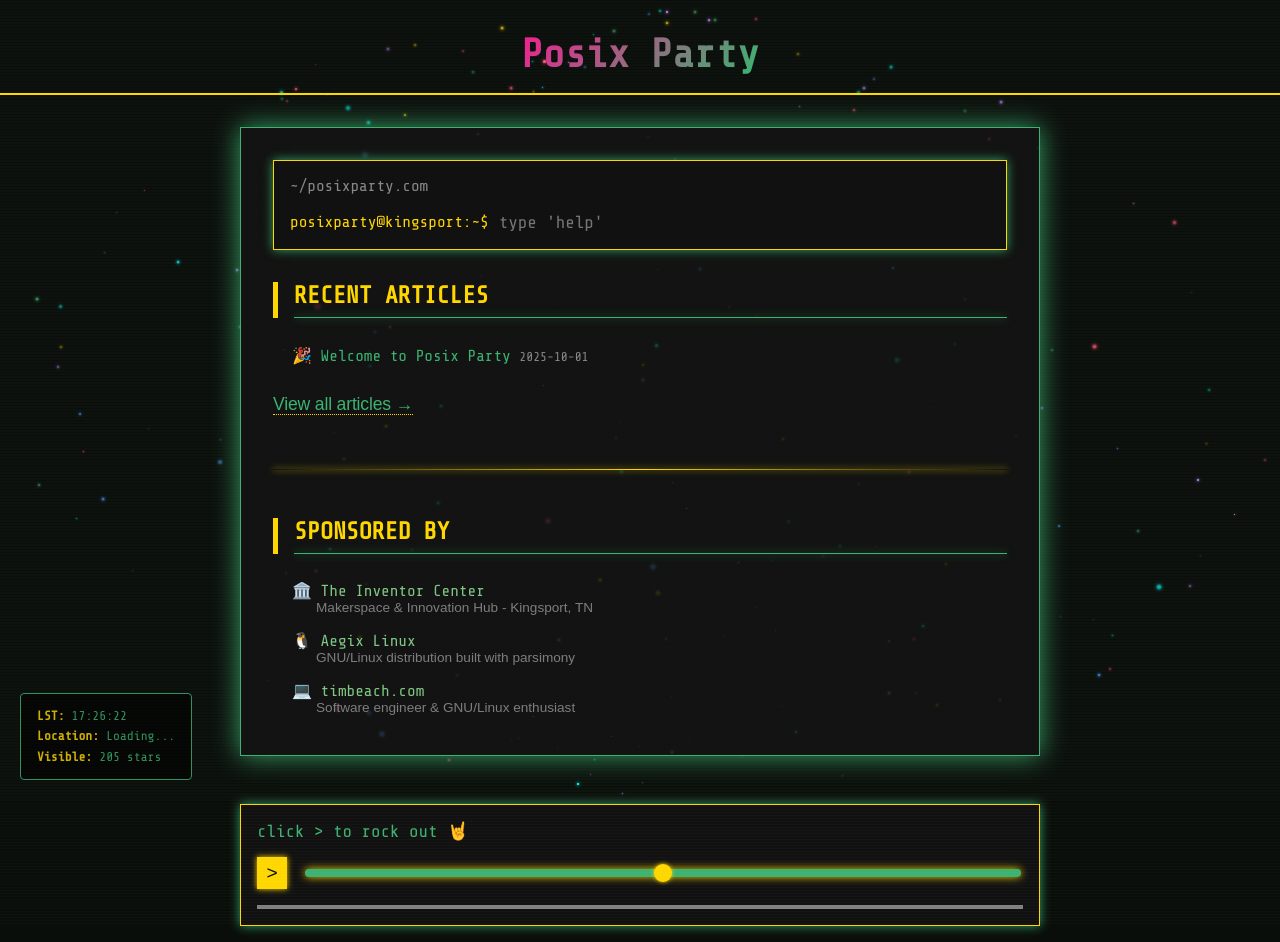
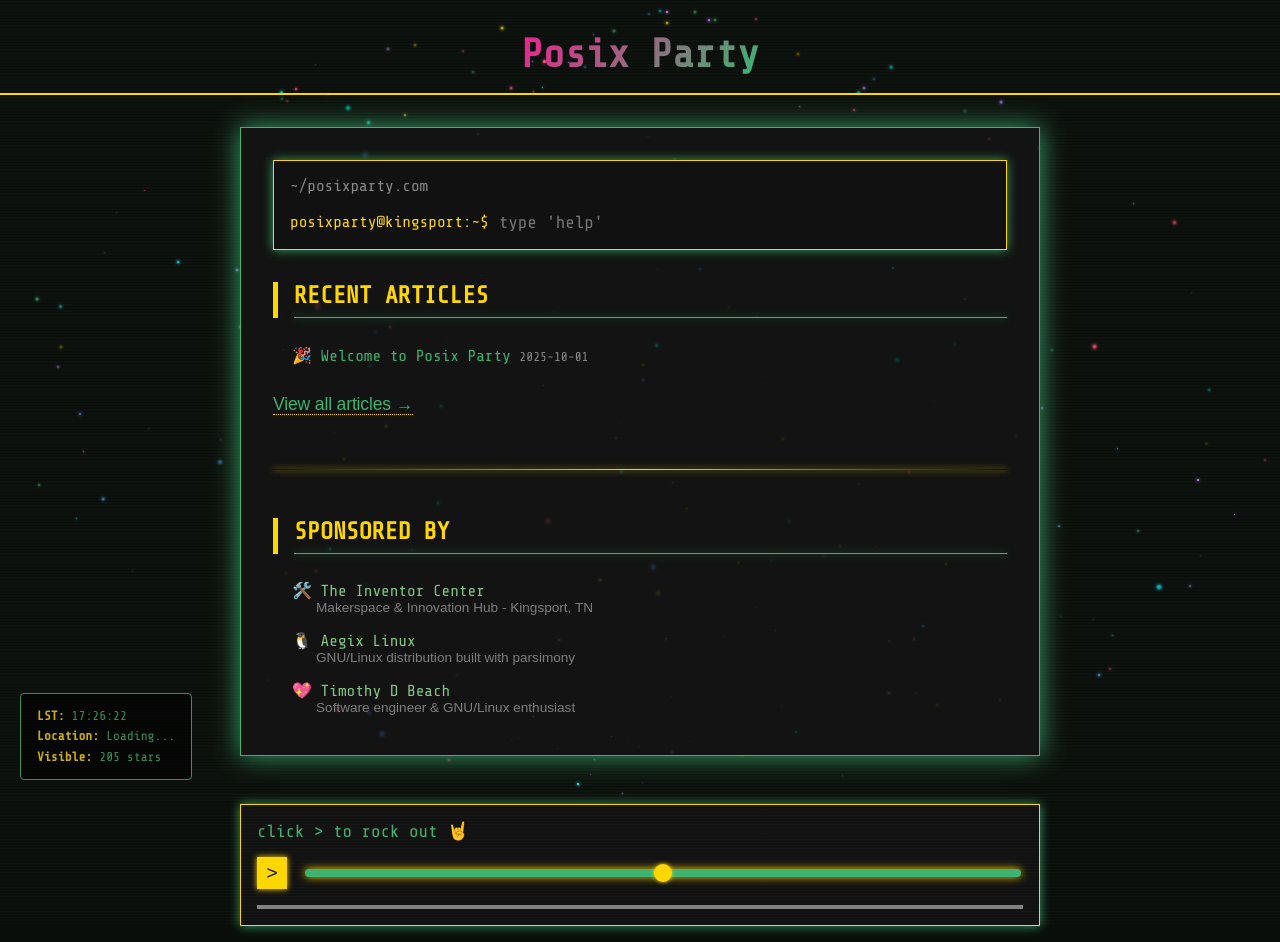
Before and after one commit to timbeach/posixparty.com, a plain HTML site: page index.html in a window 1280 px wide. Shown: the top 942 px of the page. Drawn offline with nearby package versions, Linux system fonts and the light colour scheme; a web font is replaced by a local one.

Commit message:
10/03/25 12:35:45

```diff
--- a/index.html
+++ b/index.html
@@ -1681,7 +1681,7 @@ God Mode: ON
             <hr>
             <h2>Sponsored By</h2>
             <ul class="file-list">
-              <li class="file-item executable" onclick="launchTerminal('https://theinventorcenter.com')">🏛️ The Inventor Center
+              <li class="file-item executable" onclick="launchTerminal('https://theinventorcenter.com')">🛠️ The Inventor Center
                 <span class="subtext">Makerspace & Innovation Hub - Kingsport, TN</span>
                 <div class="preview-card">
                   <img src="pix/inventor-center.webp" alt="The Inventor Center" class="project-image">
@@ -1697,11 +1697,11 @@ God Mode: ON
                   <div class="excerpt">A GNU/Linux distribution built with love, purpose, and parsimony. Lightweight, developer-focused, and thoughtfully crafted.</div>
                 </div>
               </li>
-              <li class="file-item executable" onclick="launchTerminal('https://timbeach.com')">💻 timbeach.com
+              <li class="file-item executable" onclick="launchTerminal('https://timbeach.com')">💖 Timothy D Beach
                 <span class="subtext">Software engineer & GNU/Linux enthusiast</span>
                 <div class="preview-card">
-                  <img src="pix/space-guitar.png" alt="timbeach.com" class="project-image">
-                  <h3>timbeach.com</h3>
+                  <img src="pix/space-guitar.png" alt="Timothy D Beach" class="project-image">
+                  <h3>Timothy D Beach</h3>
                   <div class="excerpt">Software engineer, GNU/Linux enthusiast, and recording artist. Building things with code and sound.</div>
                 </div>
               </li>
```
